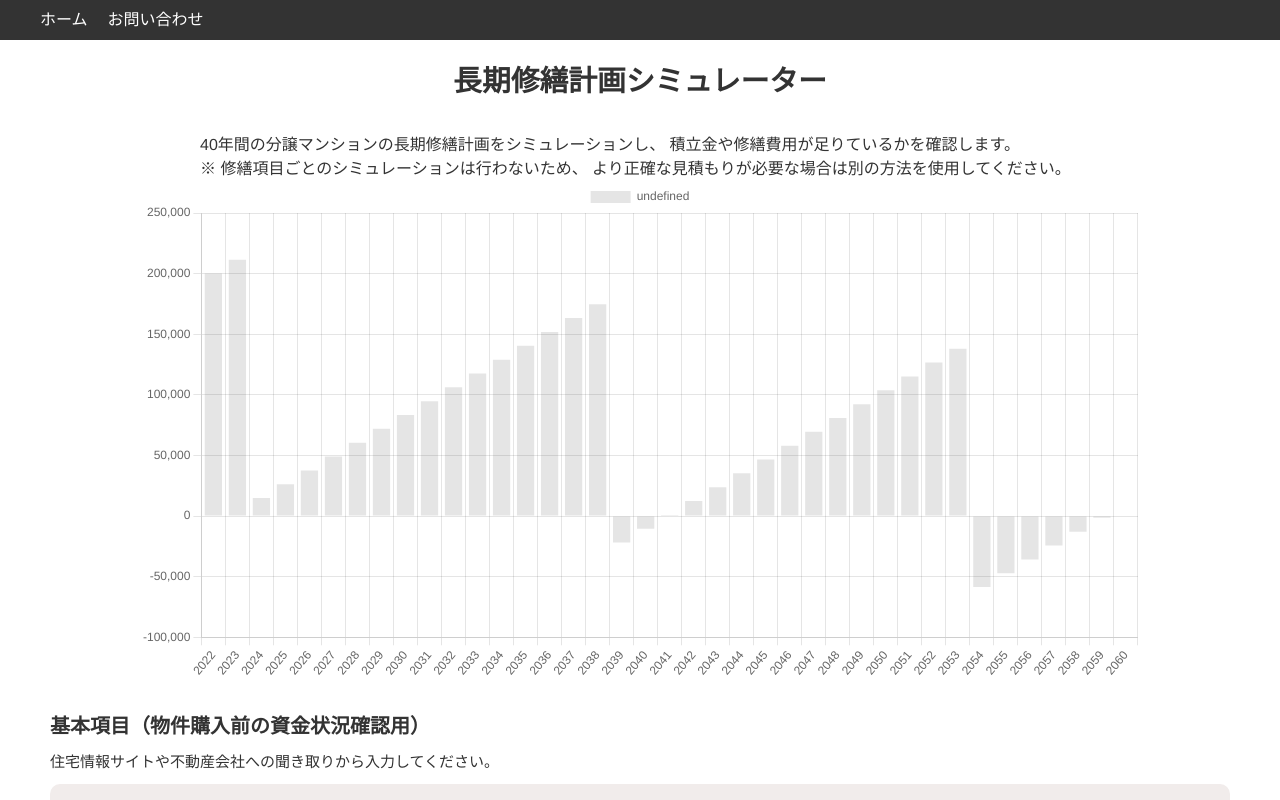
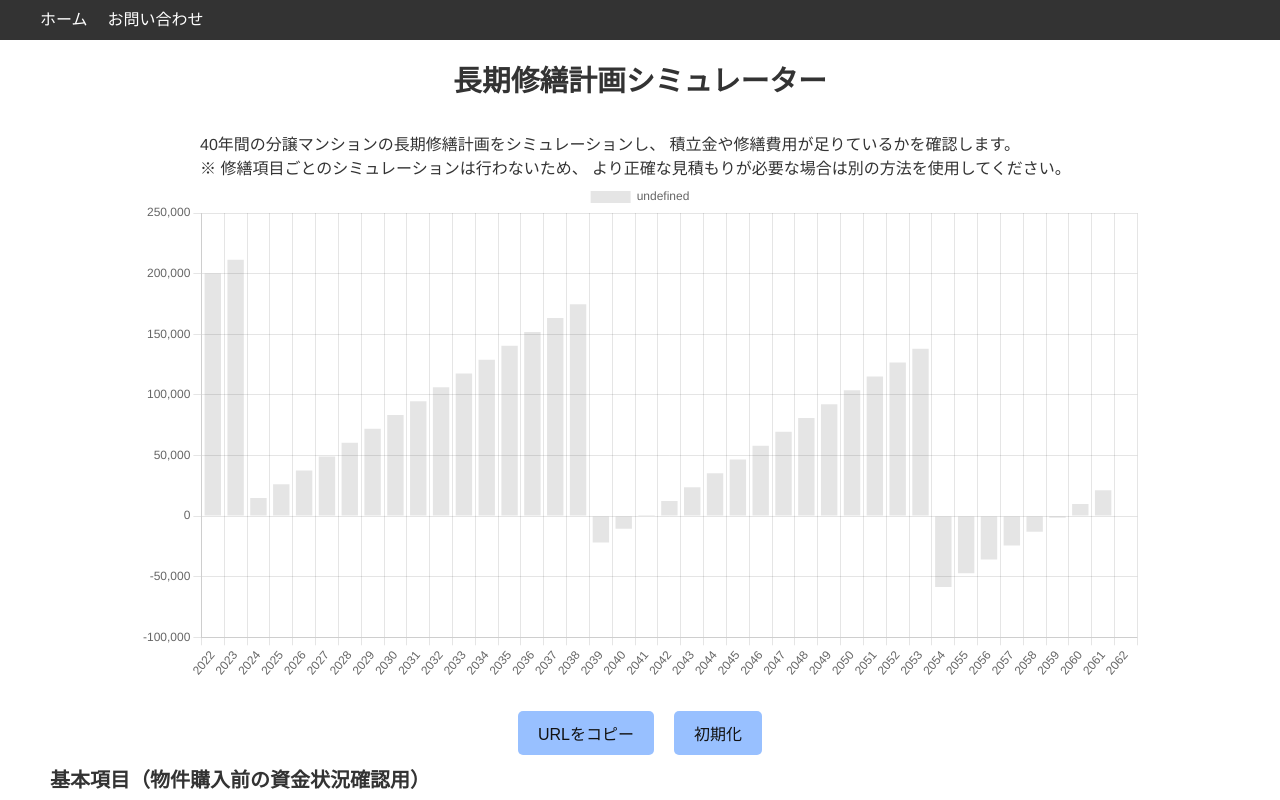
Before and after one commit to kesasaki/apartment-life-plan, a Vue app: page / in a window 1280 px wide. Shown: the top 800 px of the page. Built offline with nearby package versions, Linux system fonts and the light colour scheme.

Commit message:
複数のURLパラメータを同時に扱えるよう修正

```diff
--- /dev/null
+++ b/src/components/CopyButton.vue
@@ -0,0 +1,63 @@
+<template>
+  <div class="buttons">
+    <div class="copyButton">
+      <button @click="copyUrlToClipboard">URLをコピー</button>
+    </div>
+    <div class="clearButton">
+      <button @click="clearParams">初期化</button>
+    </div>
+  </div>
+</template>
+
+<script>
+
+export default {
+  name: 'CopyButton',
+  components: {},
+  props: {},
+  methods: {
+    // 現在のURLをクリップボードにコピー
+    async copyUrlToClipboard() {
+      const url = window.location.href;
+      try {
+        await navigator.clipboard.writeText(url);
+        alert("現在のグラフをクリップボードにコピーしました: " + url);
+      } catch (error) {
+        console.error("URLのコピーに失敗しました: ", error);
+      }
+    },
+    // URLパラメータ削除
+    clearParams() {
+      const currentUrl = new URL(window.location.href);
+      currentUrl.search = "";
+      window.location.href = currentUrl.toString();
+    }
+  },
+}
+</script>
+
+<style scoped>
+.buttons {
+  display: flex;
+  justify-content: center;
+}
+
+.copyButton, .clearButton {
+  margin: 0 10px;
+}
+
+button {
+  background-color: #98c0ff;
+  color: #111;
+  border: none;
+  border-radius: 5px;
+  padding: 10px 20px;
+  font-size: 16px;
+  cursor: pointer;
+}
+
+button:hover {
+  color: #fff;
+  background-color: #0069d9;
+}
+</style>
--- a/src/components/TotalPlan.vue
+++ b/src/components/TotalPlan.vue
@@ -12,6 +12,7 @@
         -->
         </div>
       </div>
+      <CopyButton />
 
       <h2>基本項目（物件購入前の資金状況確認用）</h2>
       <div class="sliders-explain">
@@ -225,12 +226,14 @@
 
 <script>
 import BarChart from './BarChart.vue';
+import CopyButton from './CopyButton.vue';
 import Lib from '../lib/lib.js';
 
 export default {
   name: 'totalPlan',
   components: {
-    BarChart
+    BarChart,
+    CopyButton
   },
   props: {
     repareReserveMonthlyDefault: String,
@@ -263,31 +266,31 @@ export default {
   watch: {
     // dataの値が変更されたときにURLパラメータを更新
     reparereservemonthly(newVal) {
-      this.$router.replace({ query: { rsm: newVal } });
+      this.$router.replace({ query: { rsm: newVal, nh: this.numberhouses, oi: this.outgointerval, cppa: this.constructionpriceperarea, raa: this.roomareaave, f: this.floors, fv: this.firstvalue, tm: this.temporarymoney, nc: this.nextconstruction } });
     },
     numberhouses(newVal) {
-      this.$router.replace({ query: { nh: newVal } });
+      this.$router.replace({ query: { rsm: this.reparereservemonthly, nh: newVal, oi: this.outgointerval, cppa: this.constructionpriceperarea, raa: this.roomareaave, f: this.floors, fv: this.firstvalue, tm: this.temporarymoney, nc: this.nextconstruction } });
     },
     outgointerval(newVal) {
-      this.$router.replace({ query: { oi: newVal } });
+      this.$router.replace({ query: { rsm: this.reparereservemonthly, nh: this.numberhouses, oi: newVal, cppa: this.constructionpriceperarea, raa: this.roomareaave, f: this.floors, fv: this.firstvalue, tm: this.temporarymoney, nc: this.nextconstruction } });
     },
     constructionpriceperarea(newVal) {
-      this.$router.replace({ query: { cppa: newVal } });
+      this.$router.replace({ query: { rsm: this.reparereservemonthly, nh: this.numberhouses, oi: this.outgointerval, cppa: newVal, raa: this.roomareaave, f: this.floors, fv: this.firstvalue, tm: this.temporarymoney, nc: this.nextconstruction } });
     },
     roomareaave(newVal) {
-      this.$router.replace({ query: { raa: newVal } });
+      this.$router.replace({ query: { rsm: this.reparereservemonthly, nh: this.numberhouses, oi: this.outgointerval, cppa: this.constructionpriceperarea, raa: newVal, f: this.floors, fv: this.firstvalue, tm: this.temporarymoney, nc: this.nextconstruction } });
     },
     floors(newVal) {
-      this.$router.replace({ query: { f: newVal } });
+      this.$router.replace({ query: { rsm: this.reparereservemonthly, nh: this.numberhouses, oi: this.outgointerval, cppa: this.constructionpriceperarea, raa: this.roomareaave, f: newVal, fv: this.firstvalue, tm: this.temporarymoney, nc: this.nextconstruction } });
     },
     firstvalue(newVal) {
-      this.$router.replace({ query: { fv: newVal } });
+      this.$router.replace({ query: { rsm: this.reparereservemonthly, nh: this.numberhouses, oi: this.outgointerval, cppa: this.constructionpriceperarea, raa: this.roomareaave, f: this.floors, fv: newVal, tm: this.temporarymoney, nc: this.nextconstruction } });
     },
     temporarymoney(newVal) {
-      this.$router.replace({ query: { tm: newVal } });
+      this.$router.replace({ query: { rsm: this.reparereservemonthly, nh: this.numberhouses, oi: this.outgointerval, cppa: this.constructionpriceperarea, raa: this.roomareaave, f: this.floors, fv: this.firstvalue, tm: newVal, nc: this.nextconstruction } });
     },
     nextconstruction(newVal) {
-      this.$router.replace({ query: { nc: newVal } });
+      this.$router.replace({ query: { rsm: this.reparereservemonthly, nh: this.numberhouses, oi: this.outgointerval, cppa: this.constructionpriceperarea, raa: this.roomareaave, f: this.floors, fv: this.firstvalue, tm: this.temporarymoney, nc: newVal } });
     },
     // URLパラメータからdataの初期値を設定
     $route: {
@@ -396,18 +399,18 @@ export default {
     // 年毎の残高
     getYearlyCosts: function () {
       // 収入
-      var incomeArray1 = Lib.getYearlyCostsArray(2022, 2060, this.getIncomeYealy / 1000, 1, 0);
-      var incomeArray2 = Lib.getYearlyCostsArray(2022, 2060, this.getTotalTemporaryMoney / 1000, 40, 41);
-      var incomeArray = Lib.getAddedArray(2022, 2060, incomeArray1, incomeArray2);
+      var incomeArray1 = Lib.getYearlyCostsArray(2022, 2062, this.getIncomeYealy / 1000, 1, 0);
+      var incomeArray2 = Lib.getYearlyCostsArray(2022, 2062, this.getTotalTemporaryMoney / 1000, 40, 38);
+      var incomeArray = Lib.getAddedArray(2022, 2062, incomeArray1, incomeArray2);
       // 支出
-      var outgoArray1 = Lib.getYearlyCostsArray(2022, 2060, this.getConstructionPrice / 1000, this.outgointerval, this.nextconstruction);
-      var outgoArray2 = Lib.getYearlyCostsArray(2022, 2060, this.getYearlyPriceWithoutLargeConstruction / 1000, 1, 0);
-      var outgoArray = Lib.getAddedArray(2022, 2060, outgoArray1, outgoArray2);
+      var outgoArray1 = Lib.getYearlyCostsArray(2022, 2062, this.getConstructionPrice / 1000, this.outgointerval, this.nextconstruction);
+      var outgoArray2 = Lib.getYearlyCostsArray(2022, 2062, this.getYearlyPriceWithoutLargeConstruction / 1000, 1, 0);
+      var outgoArray = Lib.getAddedArray(2022, 2062, outgoArray1, outgoArray2);
       // 収支
-      var years = Lib.getSubedArray(2022, 2060, incomeArray, outgoArray);
-      var balance = Lib.getBalanceArray(2022, 2060, years, this.firstvalue);
+      var years = Lib.getSubedArray(2022, 2062, incomeArray, outgoArray);
+      var balance = Lib.getBalanceArray(2022, 2062, years, this.firstvalue);
       return {
-        labels: Lib.getYearsArray(2022, 2060),
+        labels: Lib.getYearsArray(2022, 2062),
         datasets: [{ data: balance }]
       }
     }
@@ -447,6 +450,7 @@ h3 {
 .totalGraph {
   margin: 0 0 30px 0;
 }
+
 .totalGraphBody {
   max-width: 1000px;
   margin: 0 auto;
--- a/src/lib/lib.js
+++ b/src/lib/lib.js
@@ -94,7 +94,7 @@ function getBalanceArray(start, end, costArr, firstValue) {
     var span = end - start;
     years.push(firstValue);
     for (var i = 1; i <= span; i++) {
-        years.push(years[i - 1] + costArr[i]);
+        years.push(Number(years[i - 1]) + Number(costArr[i]));
     }
     return years;
 }
--- a/src/lib/lib.ts
+++ b/src/lib/lib.ts
@@ -96,7 +96,7 @@ function getBalanceArray(start: number, end: number, costArr: number[], firstVal
     let span = end - start
     years.push(firstValue);
     for (let i = 1; i <= span; i++) {
-        years.push(years[i - 1] + costArr[i]);
+        years.push(Number(years[i - 1]) + Number(costArr[i]));
     }
     return years
 }
```
